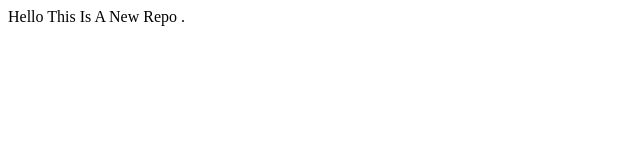
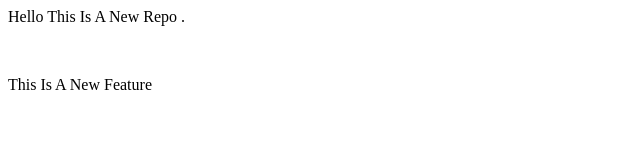
Before and after one commit to I-AM-SIMUL/LocalRepo, a plain HTML site: page index.html in a window 1280 px wide. Shown: the whole page, without its empty margins (0-640 px from the left). Drawn offline with Linux system fonts and the light colour scheme.

Commit message:
add a new part

```diff
--- a/index.html
+++ b/index.html
@@ -1 +1,3 @@
 <p>Hello This Is A New Repo .</p>
+<br>
+<p>This Is A New Feature</p>
```
